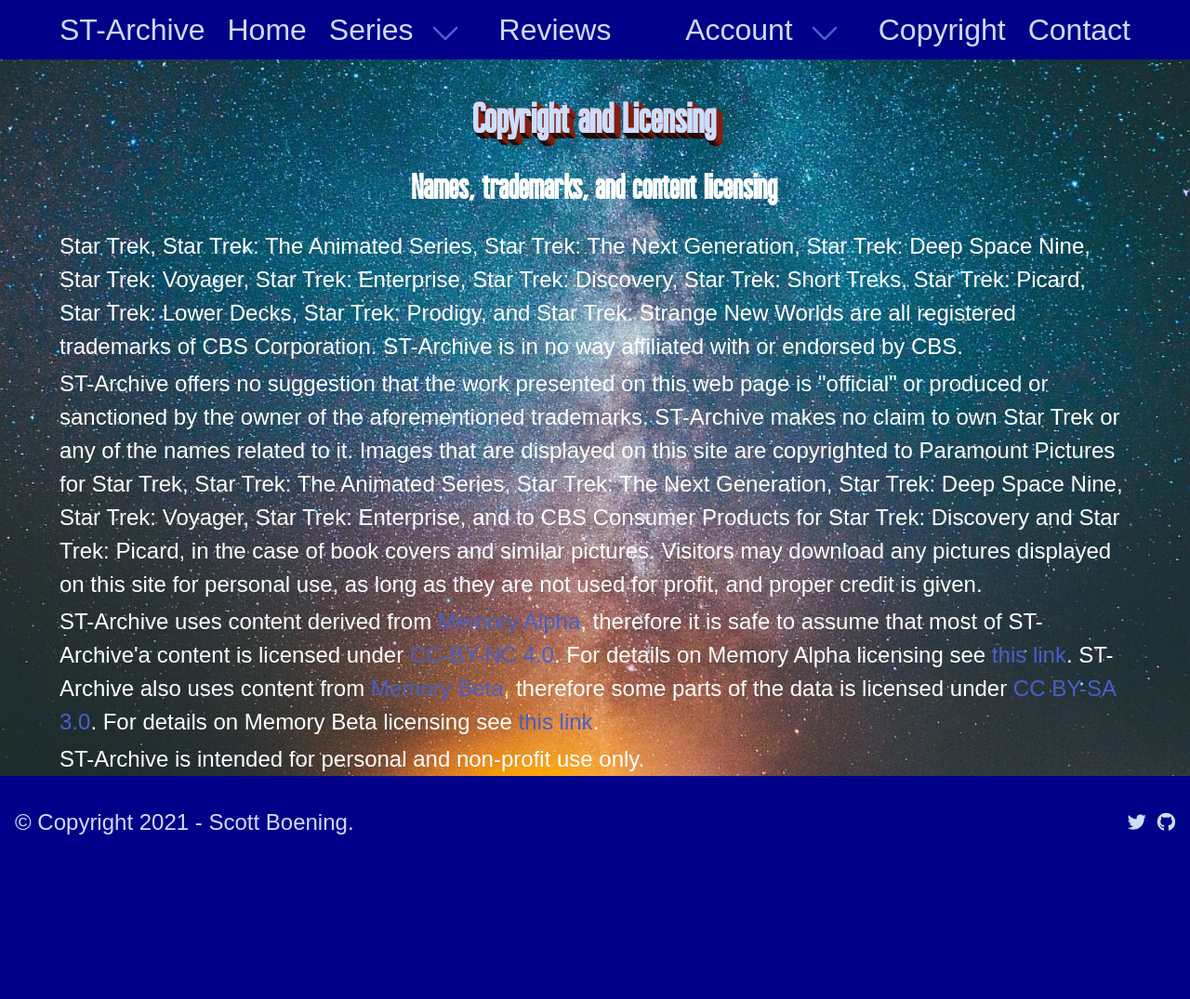
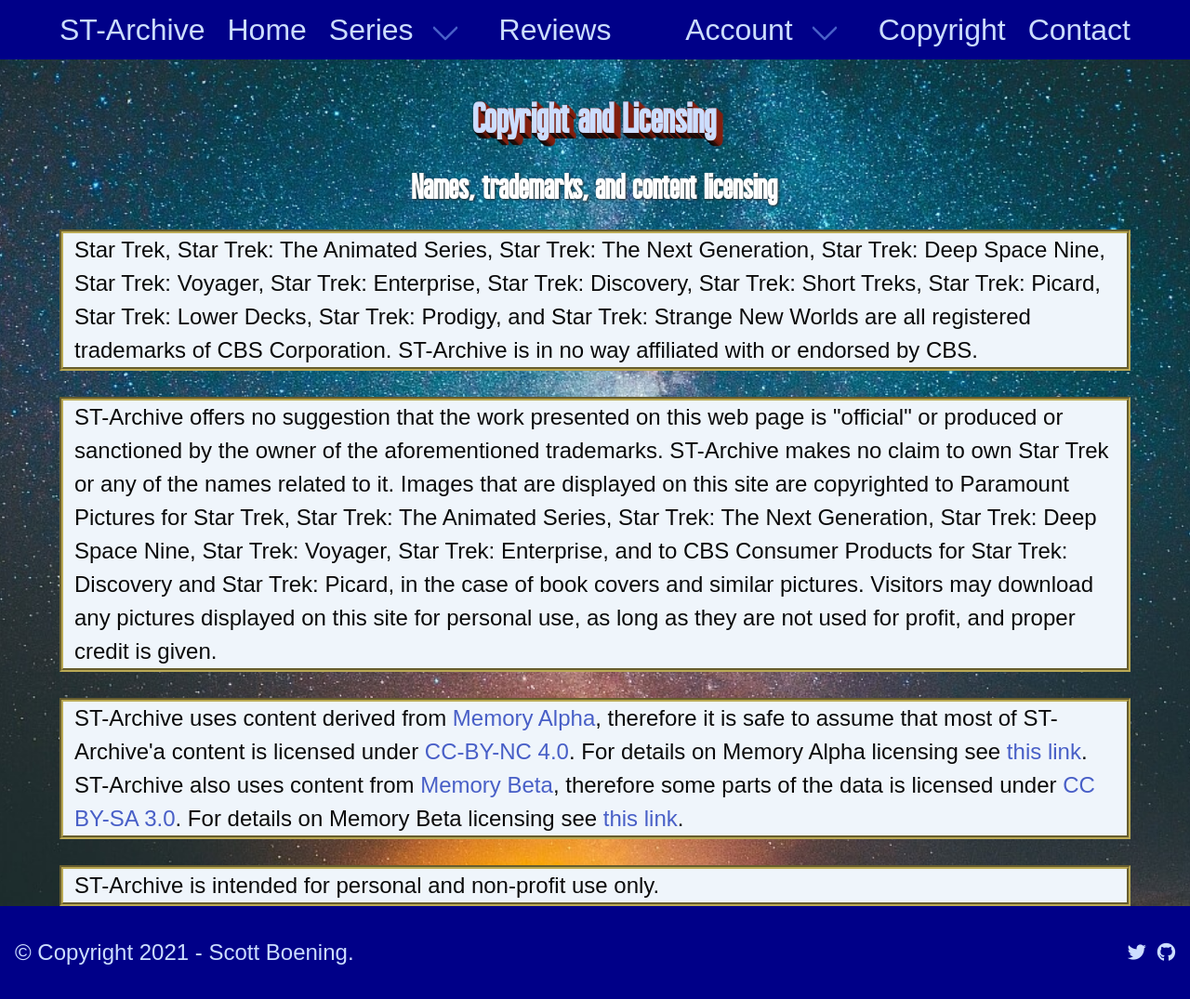
Before and after one commit to Ryagg/st-archive, a Flask app: page /copyrights in a window 1280 px wide. Shown: the whole page at 93% size. Before the commit the page ends 898 px from the top, so only its background shows below. Run offline with Flask 2, Linux system fonts and the light colour scheme; data that the repository does not hold is empty; some libraries are stand-ins or nearby versions.

Commit message:
style: add border to paragraphs in index + copyrights template, bg-color to paragraphs in copyrights template and box-shadow and bg-color to cards in reviews template

```diff
--- a/static/css/style.css
+++ b/static/css/style.css
@@ -141,6 +141,10 @@ h6 {
     box-shadow: 0px 8px 10px rgba(149, 157, 165, 1);
 }
 
+.card__border--groove {
+    border: 4px groove #bbaa55;
+}
+
 .card__box-shadow {
     box-shadow: 10px 12px 0.5rem rgba(0, 0, 0, 0.5);
 }
--- a/templates/copyrights.html
+++ b/templates/copyrights.html
@@ -5,15 +5,15 @@
                 <div class="container">
                     <h1 class="title is-1 has-text-centered mt-5 heading__text--shadow">Copyright and Licensing</h1>
 
-                    <h2 class="title is-2 has-text-centered has-text-white">Names, trademarks, and content licensing</h2>
-                    <p class="is-size-4 mb-1 has-text-white">
+                    <h2 class="title is-2 has-text-centered has-text-white text__shadow--dark">Names, trademarks, and content licensing</h2>
+                    <p class="is-size-4 mb-1 has-background-info-light has-text-black px-3 card__border--groove">
                         Star Trek, Star Trek: The Animated Series, Star Trek: The Next Generation, Star Trek: Deep Space Nine, Star Trek:
                         Voyager, Star Trek: Enterprise, Star Trek: Discovery, Star Trek: Short Treks, Star Trek: Picard, Star Trek: Lower
                         Decks, Star Trek: Prodigy, and Star Trek: Strange New Worlds are all registered trademarks of CBS Corporation.
                         ST-Archive is in no way affiliated with or endorsed by CBS.
                     </p>
-
-                    <p class="is-size-4 mb-1 has-text-white">
+                    <br>
+                    <p class="is-size-4 mb-1 has-background-info-light has-text-black px-3 card__border--groove">
                         ST-Archive offers no suggestion that the work presented on this web page is "official" or produced or sanctioned by
                         the owner of the aforementioned trademarks. ST-Archive makes no claim to own Star Trek or any of the names related
                         to it. Images that are displayed on this site are copyrighted to Paramount Pictures for Star Trek, Star Trek: The
@@ -23,8 +23,8 @@
                         Visitors may download any pictures displayed on this site for personal use, as long as they are not used for profit,
                         and proper credit is given.
                     </p>
-
-                    <p class="is-size-4 mb-1 has-text-white">
+                    <br>
+                    <p class="is-size-4 mb-1 has-background-info-light has-text-black px-3 card__border--groove">
                         ST-Archive uses content derived from <a href="http://memory-alpha.wikia.com/" target="_blank" rel="noopener noreferrer">Memory Alpha</a>, therefore it is safe
                         to assume that most of ST-Archive'a content is licensed under <a
                             href="https://creativecommons.org/licenses/by-nc/4.0/" target="_blank" rel="noopener noreferrer">
@@ -36,8 +36,8 @@
                         details on Memory Beta licensing see <a href="http://memory-beta.wikia.com/wiki/Memory_Beta:Copyrights" target="_blank" rel="noopener noreferrer">this
                             link</a>.
                     </p>
-
-                    <p class="is-size-4 has-text-white">ST-Archive is intended for personal and non-profit use only.</p>
+                    <br>
+                    <p class="is-size-4 has-background-info-light has-text-black px-3 card__border--groove">ST-Archive is intended for personal and non-profit use only.</p>
             </div>
         </div>
     </section>
--- a/templates/reviews.html
+++ b/templates/reviews.html
@@ -20,13 +20,13 @@
                             {% if all_reviews|length > 0 %}
                                 {% for review in all_reviews|sort(attribute="number") if review.book_series == show.series_code %}
                                     <div class="column">
-                                        <div class="card mb-4">
+                                        <div class="card mb-4 card__box-shadow">
                                             <header class="card-header">
                                                 <p class="card-header-title is-size-3">
                                                 {{ review.book_title }}
                                                 </p>
                                             </header>
-                                            <div class="card-content">
+                                            <div class="card-content card__bg--light">
                                                 <p class="content is-size-4">
                                                 {{ review.review_text }}
                                                 </p>
```
Also changed, not shown: templates/index.html (+4 -4 lines).
